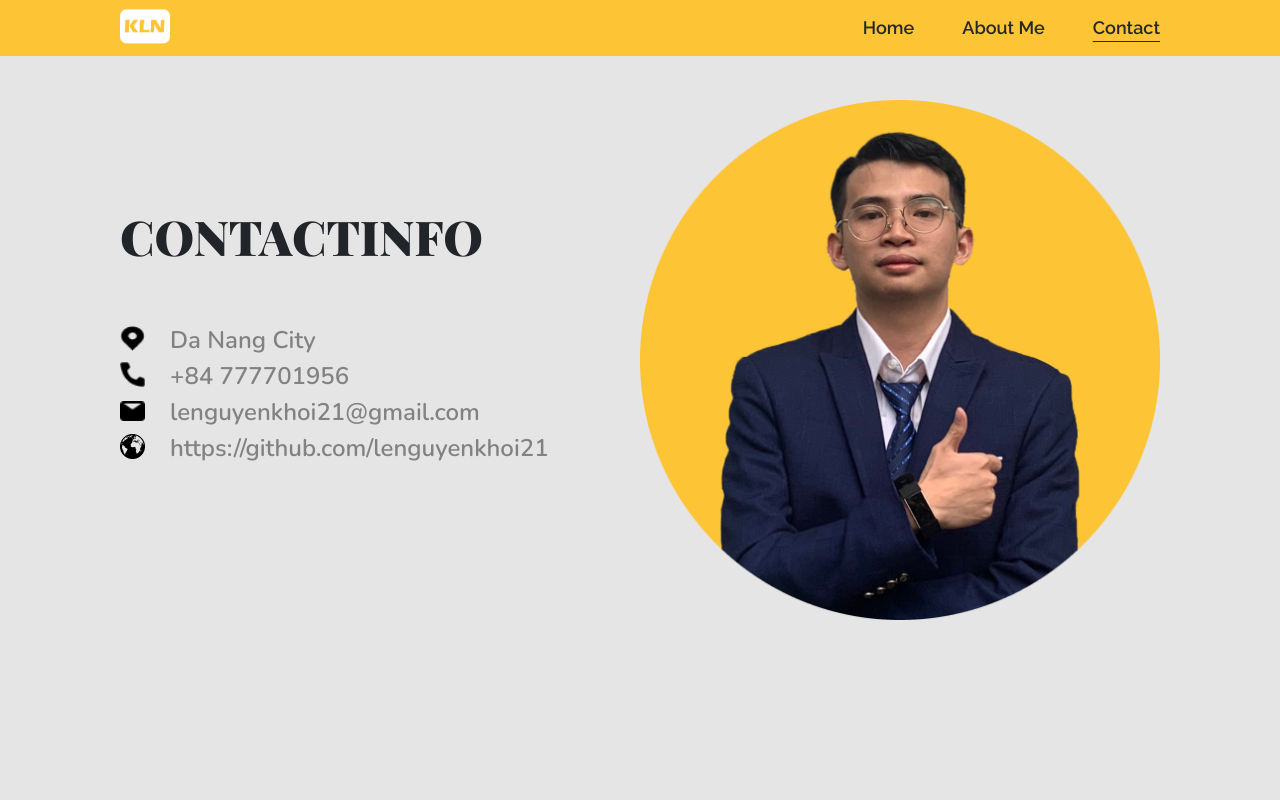
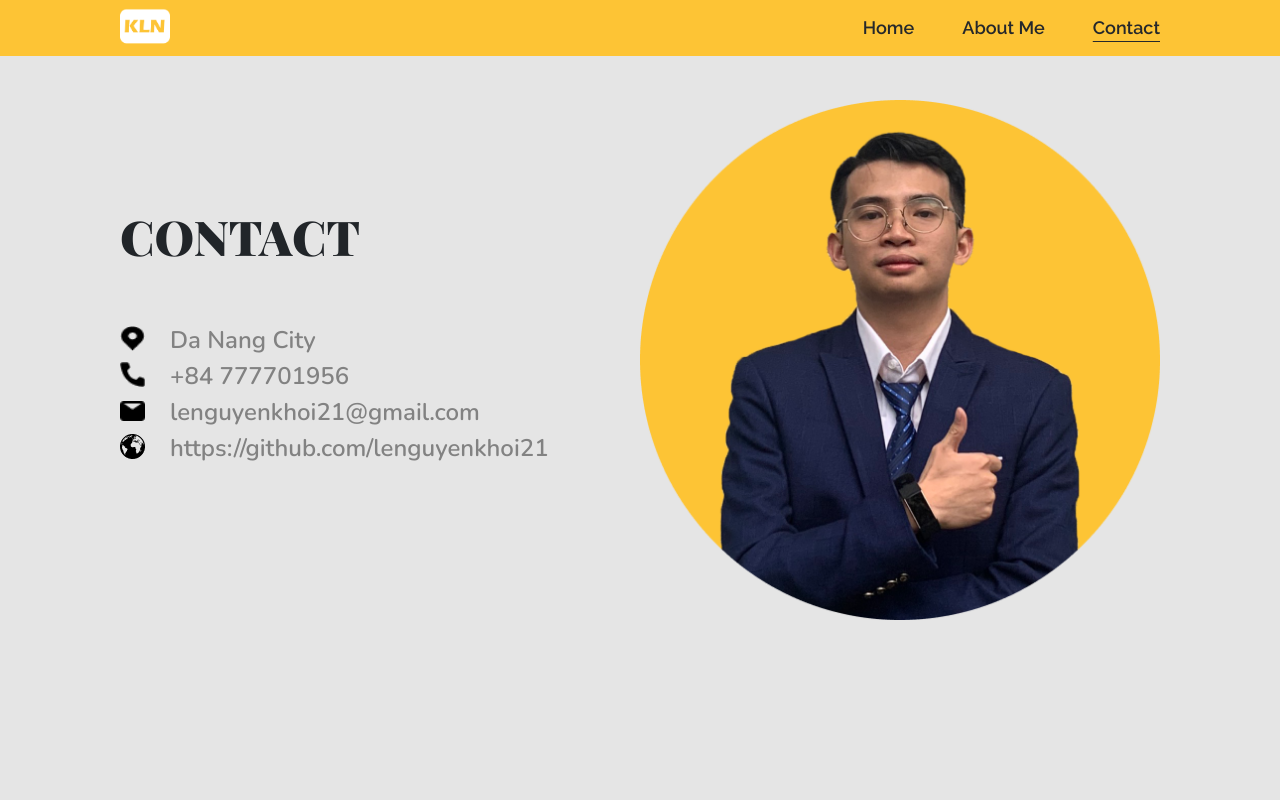
Before and after one commit to lenguyenkhoi21/aboutme, a Next.js app: page /contact in a window 1280 px wide. Shown: the top 800 px of the page. Built offline with nearby package versions, Linux system fonts and the light colour scheme.

Commit message:
Change p name to CONTACT

```diff
--- a/pages/contact/index.js
+++ b/pages/contact/index.js
@@ -21,7 +21,7 @@ const ContactPage = () => {
 				<div className={'align-page'}>
 					<div className={'row g-0'}>
 						<div className={'col-md-6 div-Contact-paddingText'}>
-							<p className={'p-ContactPage-title'}>CONTACTINFO</p>
+							<p className={'p-ContactPage-title'}>CONTACT</p>
 							<ul>
 								<li>
 									<div className={'div-ContactPage-center'}>
```
